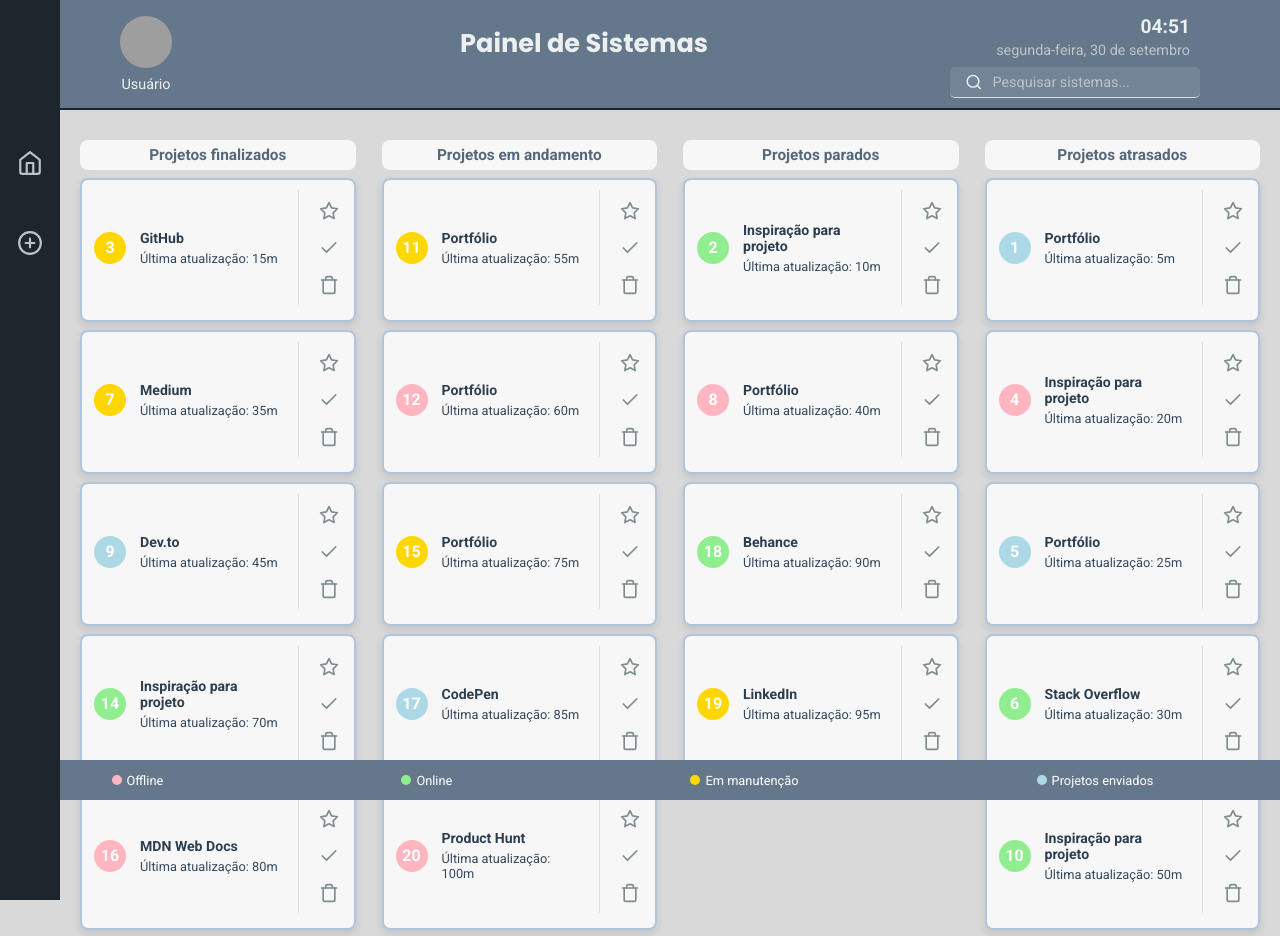
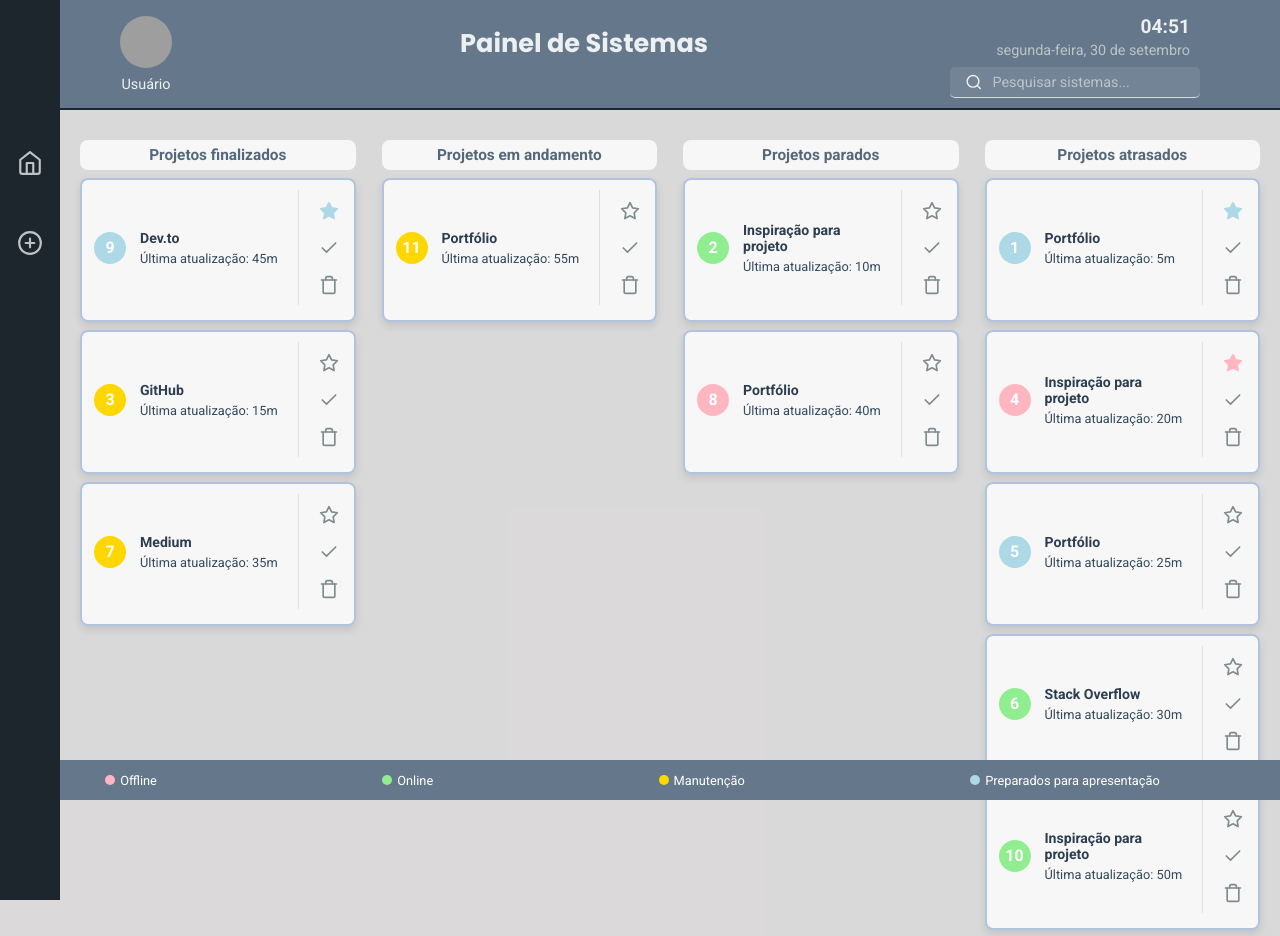
Before and after one commit to sagacello/mater-imperium-front, a React (Vite) app: page / in a window 1280 px wide. Shown: the top 936 px of the page. Built offline with nearby package versions, Linux system fonts and the light colour scheme; grey boxes are pictures that could not be loaded.

Commit message:
adds new data to the cards

```diff
--- a/src/components/Footer/index.tsx
+++ b/src/components/Footer/index.tsx
@@ -23,14 +23,14 @@ export const Footer: React.FC = () => {
           className="circle"
           style={{ backgroundColor: 'rgb(255, 215, 0)' }}
         ></div>
-        <span>Em manutenção</span>
+        <span>Manutenção</span>
       </div>
       <div className="footer-item">
         <div
           className="circle"
           style={{ backgroundColor: 'rgb(173, 216, 230)' }}
         ></div>
-        <span>Projetos enviados</span>
+        <span>Preparados para apresentação</span>
       </div>
     </footer>
   );
--- a/src/components/ModalExcludeSystems/index.tsx
+++ b/src/components/ModalExcludeSystems/index.tsx
@@ -22,7 +22,7 @@ export const ModalExcludeSystems: React.FC<ModalExcludeSystemsProps> = ({
             Cancelar
           </button>
           <button type="button" className="submit-btn" onClick={onDelete}>
-            Deletar
+            Excluir
           </button>
         </div>
       </div>
--- a/src/mocks/mockSystems.ts
+++ b/src/mocks/mockSystems.ts
@@ -22,7 +22,7 @@ export const systems: System[] = [
     url: 'https://sagacello.github.io/Portfolio/',
     lastUpdated: '5m',
     status: statuses[Math.floor(Math.random() * statuses.length)],
-    isFavorite: false,
+    isFavorite: true,
     isChecked: false,
   },
   {
@@ -49,7 +49,7 @@ export const systems: System[] = [
     url: 'https://dribbble.com/shots/2084101-Dashboard-Overview/attachments/374756',
     lastUpdated: '20m',
     status: statuses[Math.floor(Math.random() * statuses.length)],
-    isFavorite: false,
+    isFavorite: true,
     isChecked: false,
   },
   {
@@ -94,7 +94,7 @@ export const systems: System[] = [
     url: 'https://dev.to',
     lastUpdated: '45m',
     status: statuses[Math.floor(Math.random() * statuses.length)],
-    isFavorite: false,
+    isFavorite: true,
     isChecked: false,
   },
   {
@@ -115,94 +115,4 @@ export const systems: System[] = [
     isFavorite: false,
     isChecked: false,
   },
-  {
-    id: 12,
-    name: 'Portfólio',
-    url: 'https://sagacello.github.io/Portfolio/',
-    lastUpdated: '60m',
-    status: statuses[Math.floor(Math.random() * statuses.length)],
-    isFavorite: false,
-    isChecked: false,
-  },
-  {
-    id: 13,
-    name: 'Inspiração para projeto',
-    url: 'https://dribbble.com/shots/2084101-Dashboard-Overview/attachments/374756',
-    lastUpdated: '65m',
-    status: statuses[Math.floor(Math.random() * statuses.length)],
-    isFavorite: false,
-    isChecked: false,
-  },
-  {
-    id: 14,
-    name: 'Inspiração para projeto',
-    url: 'https://dribbble.com/shots/2084101-Dashboard-Overview/attachments/374756',
-    lastUpdated: '70m',
-    status: statuses[Math.floor(Math.random() * statuses.length)],
-    isFavorite: false,
-    isChecked: false,
-  },
-  {
-    id: 15,
-    name: 'Portfólio',
-    url: 'https://sagacello.github.io/Portfolio/',
-    lastUpdated: '75m',
-    status: statuses[Math.floor(Math.random() * statuses.length)],
-    isFavorite: false,
-    isChecked: false,
-  },
-  {
-    id: 16,
-    name: 'MDN Web Docs',
-    url: 'https://developer.mozilla.org',
-    lastUpdated: '80m',
-    status: statuses[Math.floor(Math.random() * statuses.length)],
-    isFavorite: false,
-    isChecked: false,
-  },
-  {
-    id: 17,
-    name: 'CodePen',
-    url: 'https://codepen.io',
-    lastUpdated: '85m',
-    status: statuses[Math.floor(Math.random() * statuses.length)],
-    isFavorite: false,
-    isChecked: false,
-  },
-  {
-    id: 18,
-    name: 'Behance',
-    url: 'https://www.behance.net',
-    lastUpdated: '90m',
-    status: statuses[Math.floor(Math.random() * statuses.length)],
-    isFavorite: false,
-    isChecked: false,
-  },
-  {
-    id: 19,
-    name: 'LinkedIn',
-    url: 'https://www.linkedin.com',
-    lastUpdated: '95m',
-    status: statuses[Math.floor(Math.random() * statuses.length)],
-    isFavorite: false,
-    isChecked: false,
-  },
-  {
-    id: 20,
-    name: 'Product Hunt',
-    url: 'https://www.producthunt.com',
-    lastUpdated: '100m',
-    status: statuses[Math.floor(Math.random() * statuses.length)],
-    isFavorite: false,
-    isChecked: false,
-  },
-  {
-    id: 21,
-    name: 'Notion',
-    url: 'https://www.notion.so',
-    lastUpdated: '105m',
-    status: statuses[Math.floor(Math.random() * statuses.length)],
-    isFavorite: false,
-    isChecked: false,
-  },
 ];
```
